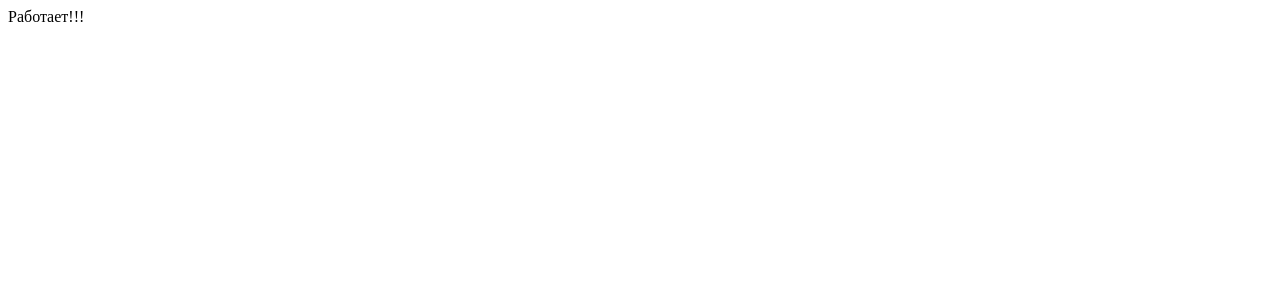
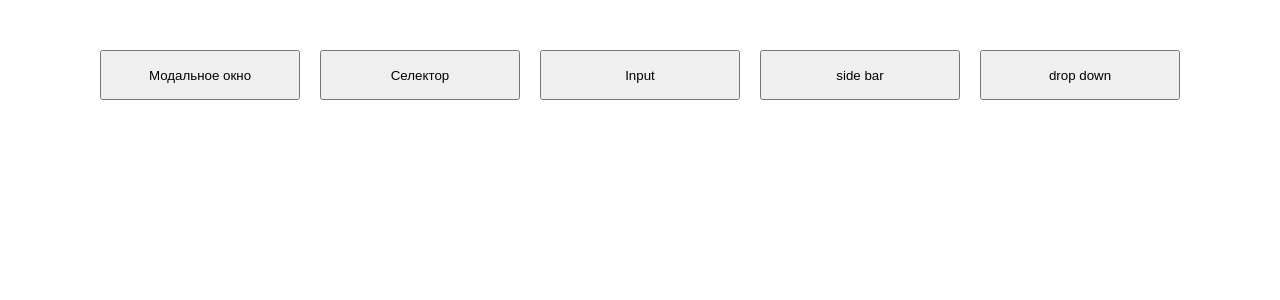
Before and after one commit to FedoseevDS/site-components, a React (Create React App) app: page / in a window 1280 px wide. Shown: the top 300 px of the page. Built offline with nearby package versions, Linux system fonts and the light colour scheme.

Commit message:
добавил react-router-dom and sass

```diff
--- a/package.json
+++ b/package.json
@@ -8,7 +8,9 @@
     "@testing-library/user-event": "^13.5.0",
     "react": "^18.2.0",
     "react-dom": "^18.2.0",
+    "react-router-dom": "^6.21.3",
     "react-scripts": "5.0.1",
+    "sass": "^1.70.0",
     "web-vitals": "^2.1.4"
   },
   "scripts": {
--- a/src/App.js
+++ b/src/App.js
@@ -1,8 +1,13 @@
 import React from 'react';
+import { Route, Routes } from 'react-router-dom';
+import { Main } from './pages/main/main';
+import './styles/global.scss';
 
 function App() {
   return (
-    <div>Работает!!!</div>
+    <Routes>
+      <Route path='/' element={<Main />} />
+    </Routes>
   );
 }
 
--- a/src/index.js
+++ b/src/index.js
@@ -1,8 +1,11 @@
 import React from 'react';
 import ReactDOM from 'react-dom/client';
 import App from './App';
+import { BrowserRouter } from 'react-router-dom'
 
 const root = ReactDOM.createRoot(document.getElementById('root'));
 root.render(
+  <BrowserRouter>
     <App />
+  </BrowserRouter>
 );
--- /dev/null
+++ b/src/pages/main/main.js
@@ -0,0 +1,17 @@
+import React from 'react';
+
+import styles from './styles.module.scss';
+
+export const Main = () => {
+
+  return (
+    <div className={styles.wrapper}>
+      <button>Модальное окно</button>
+      <button>Селектор</button>
+      <button>Input</button>
+      <button>side bar</button>
+      <button>drop down</button>
+    </div>
+  )
+
+}
--- /dev/null
+++ b/src/pages/main/styles.module.scss
@@ -0,0 +1,12 @@
+.wrapper {
+  display: flex;
+  gap: 20px;
+  justify-content: center;
+  padding-top: 50px;
+
+  & > button {
+    width: 200px;
+    height: 50px;
+    cursor: pointer;
+  }
+}
--- /dev/null
+++ b/src/styles/global.scss
@@ -0,0 +1,3 @@
+body {
+  margin: 0;
+}
```
Also changed, not shown: 1 other file (tests, documents, lock files or other folders).
